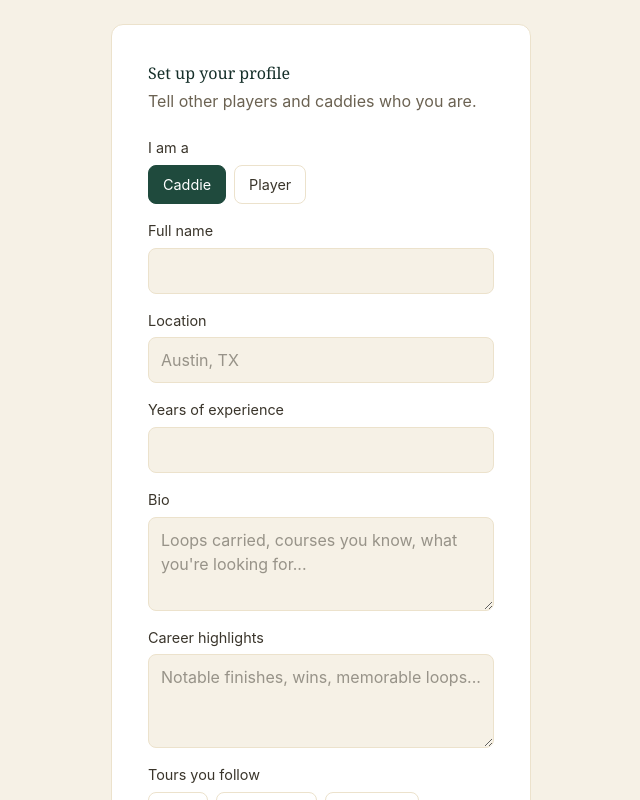
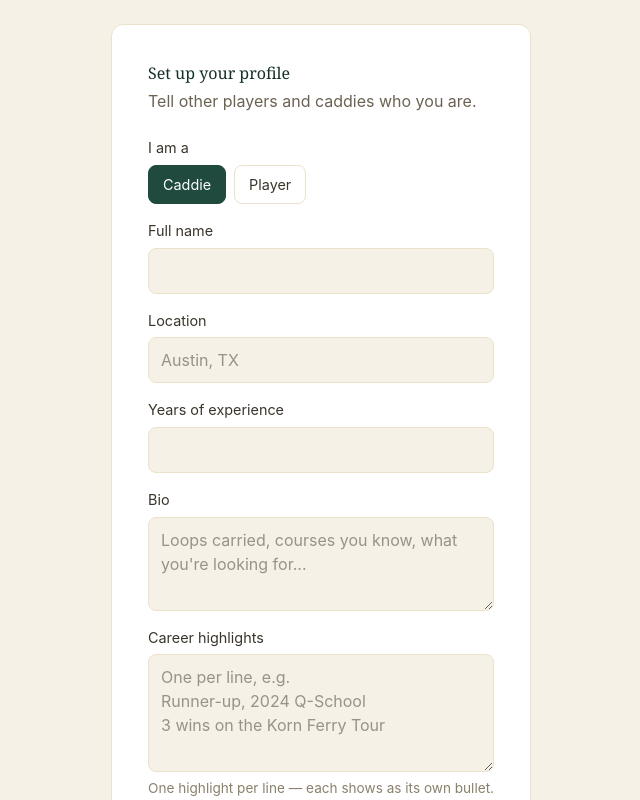
Before and after one commit to NicoleJadeVivier/TeeMate, a React (Vite) app: page /setup-profile in a window 1280 px wide. Shown: the top 800 px of the page, without its empty margins (319-959 px from the left). Built offline with nearby package versions, Linux system fonts and the light colour scheme; no server answers.

Commit message:
Render career highlights as bullet points, one per line
The plain textarea collapsed newlines into a run-on paragraph on the
profile view. Now each line entered becomes its own bullet.

```diff
--- a/src/components/ProfileForm.tsx
+++ b/src/components/ProfileForm.tsx
@@ -121,9 +121,12 @@ export default function ProfileForm({
         <textarea
           value={careerHighlights}
           onChange={(e) => setCareerHighlights(e.target.value)}
-          rows={3}
-          placeholder="Notable finishes, wins, memorable loops..."
+          rows={4}
+          placeholder={
+            'One per line, e.g.\nRunner-up, 2024 Q-School\n3 wins on the Korn Ferry Tour'
+          }
         />
+        <span className="form-hint">One highlight per line — each shows as its own bullet.</span>
       </label>
       <label>
         Tours you follow
--- a/src/index.css
+++ b/src/index.css
@@ -499,6 +499,18 @@ button[type='submit']:hover:not(:disabled) {
   text-decoration: none;
 }
 
+.highlight-list {
+  margin: 0 0 16px;
+  padding-left: 20px;
+  display: flex;
+  flex-direction: column;
+  gap: 6px;
+}
+
+.highlight-list li {
+  font-size: 0.95rem;
+}
+
 /* ---------------- Messages ---------------- */
 .thread-list {
   display: flex;
--- a/src/pages/ProfileView.tsx
+++ b/src/pages/ProfileView.tsx
@@ -74,7 +74,15 @@ export default function ProfileView() {
       {profile.career_highlights && (
         <>
           <h3>Career highlights</h3>
-          <p className="post-details">{profile.career_highlights}</p>
+          <ul className="highlight-list">
+            {profile.career_highlights
+              .split('\n')
+              .map((line) => line.trim())
+              .filter(Boolean)
+              .map((line, i) => (
+                <li key={i}>{line}</li>
+              ))}
+          </ul>
         </>
       )}
 
```
